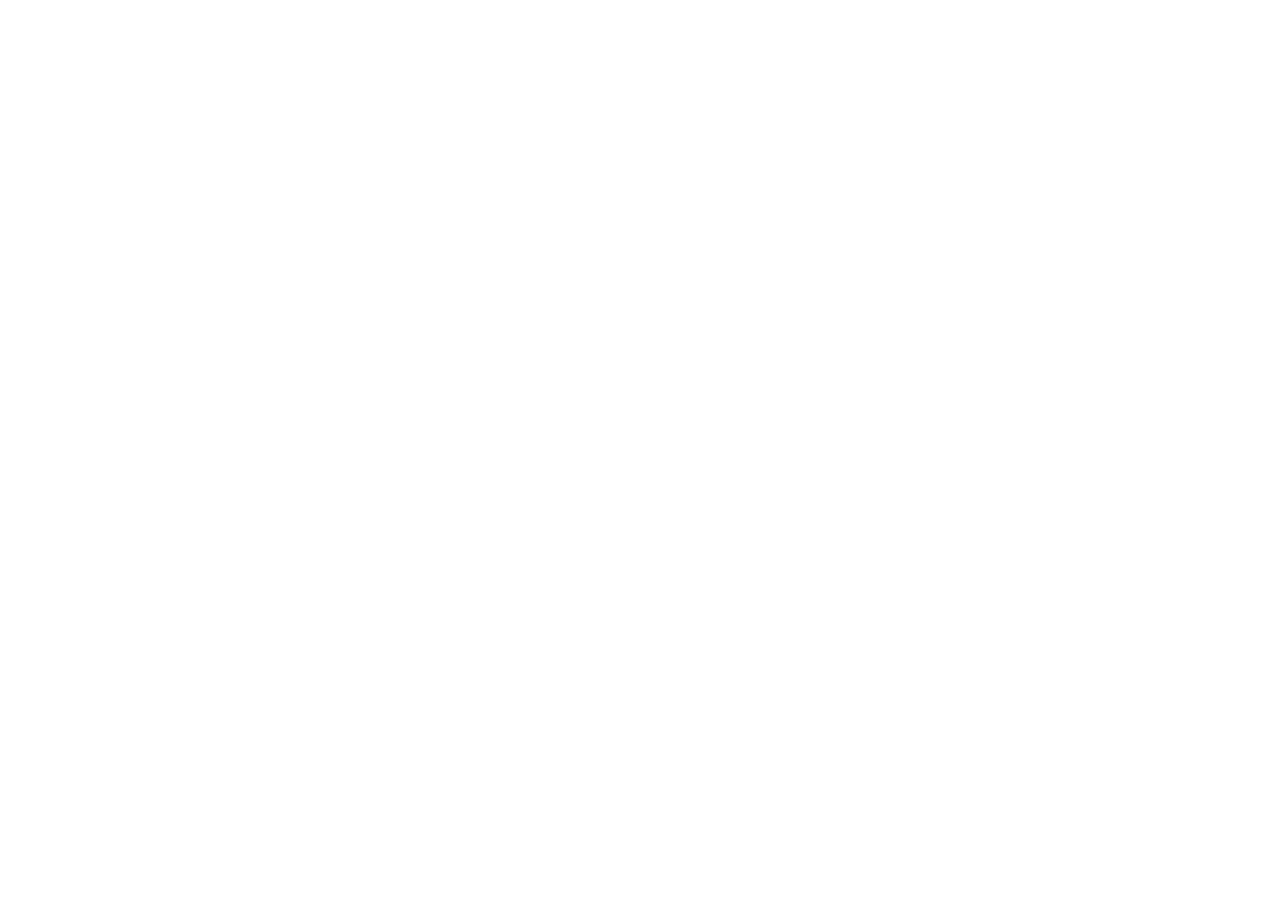
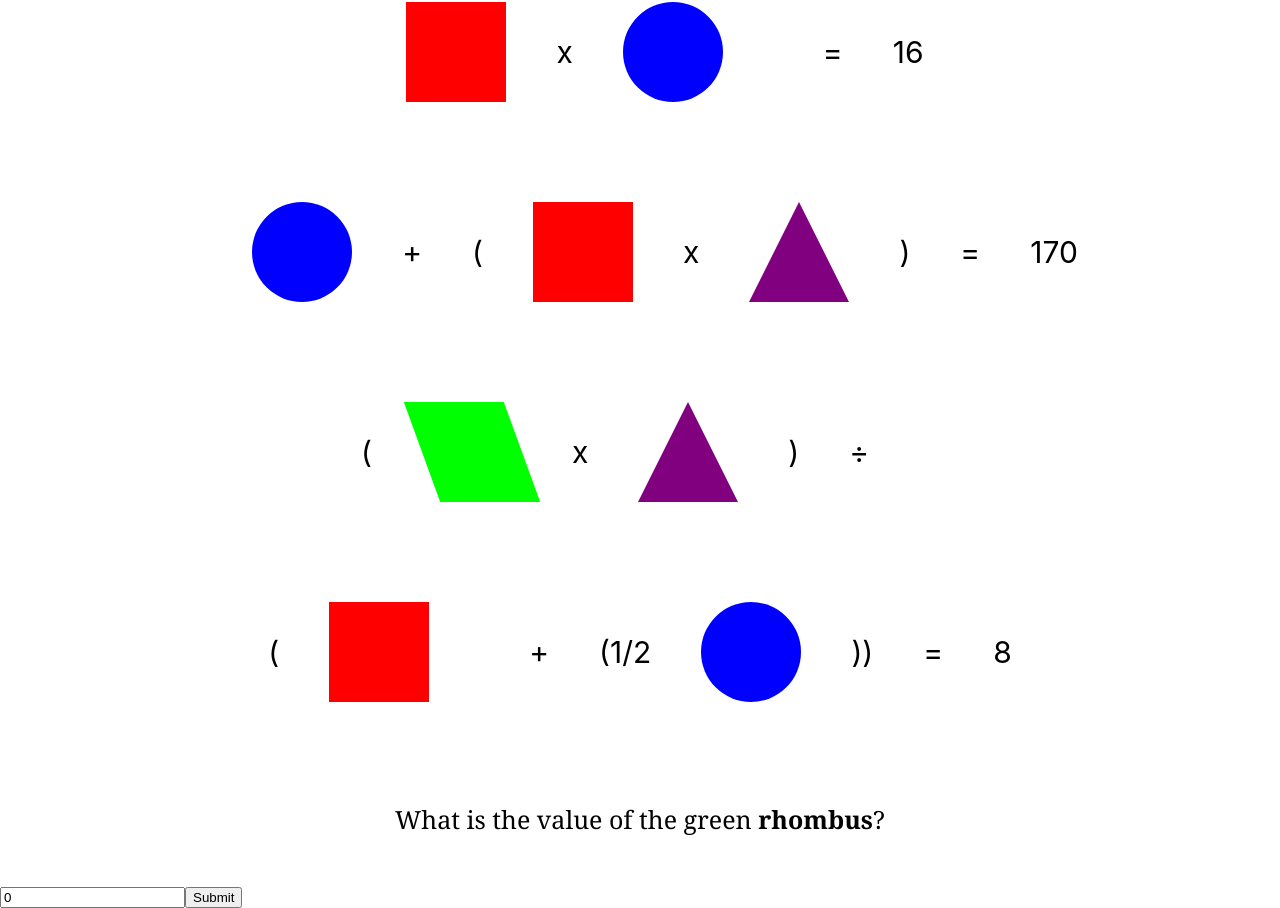
Before and after one commit to chrissharif/Web-Escape, a React (Create React App) app in the folder client/: page /puzzle2 in a window 1280 px wide. Shown: the part 520-1428 px from the top of the page. Before the commit the page ends 800 px from the top, so only its background shows below. Built offline with nearby package versions, Linux system fonts and the light colour scheme.

Commit message:
Puzzle Two Done

```diff
--- a/client/src/App.js
+++ b/client/src/App.js
@@ -11,6 +11,9 @@
 function App() {
 
   const [answer1, setAnswer1] = useState(false)
+  const [answer2, setAnswer2] = useState(false)
+  const [answer3, setAnswer3] = useState(false)
+  const [answer4, setAnswer4] = useState(false)
 
   return (
     <div>
@@ -33,7 +36,7 @@
       </Route>
 
       <Route exact path='/home'>
-        <Home answer1={answer1}/>
+        <Home answer1={answer1} answer2={answer2}/>
       </Route>
 
       <Route exact path='/leaderboard'>
@@ -45,7 +48,7 @@
       </Route>
 
       <Route exact path='/puzzle2'>
-        <Puzzle2 />
+        <Puzzle2 setAnswer2={setAnswer2}/>
       </Route>
 
       <Route exact path='/puzzle3'>
--- a/client/src/components/Home.jsx
+++ b/client/src/components/Home.jsx
@@ -44,7 +44,7 @@
         </div>
 
         <div className='lock'>
-        <div className='lock-semicircle'></div>
+        <div className={props.answer2 ? correct : lock}></div>
         <div className='base'>
           <div className='lock-top'></div>
           <div className='lock-bottom'></div>
--- a/client/src/components/Puzzle1.css
+++ b/client/src/components/Puzzle1.css
@@ -28,6 +28,12 @@
 
 .text {
   font-size: 20px;
-  font-family: "Lucida Sans", Geneva, Verdana, sans-serif;
+  font-family: Georgia, "Times New Roman", Times, serif;
   margin: 0px 0px 0px 25px;
 }
+
+.text2 {
+  font-size: 25px;
+  text-align: center;
+  margin: 50px;
+}
--- a/client/src/components/Puzzle1.jsx
+++ b/client/src/components/Puzzle1.jsx
@@ -29,9 +29,9 @@
       </nav>
 
       <div>
-        <p>The answer to this puzzle is a three digit code.
-          Use the riddles below to determine the three
-        numbers and unlock the first lock.</p>
+        <p className='text2'>The <strong>secret code</strong> for this puzzle is made up of three digits.
+          <br />Use the riddles below to determine the three
+        numbers.</p>
       </div>
 
       <div className='num-box-container'>
@@ -52,6 +52,8 @@
         </div>
       </div>
 
+      <div className='text2'>What is the <strong>secret code</strong>?</div>
+
       <form onSubmit={onSubmit}>
         <input
           type='number'
--- /dev/null
+++ b/client/src/components/Puzzle2.css
@@ -0,0 +1,75 @@
+.puzzle-container {
+  display: flex;
+  align-items: center;
+  justify-content: center;
+  flex-wrap: wrap;
+}
+
+.circle {
+  background-color: blue;
+  border-radius: 50px;
+  width: 100px;
+  height: 100px;
+  margin: 50px;
+}
+
+.square {
+  width: 100px;
+  height: 100px;
+  background-color: red;
+  margin: 50px;
+}
+
+/* Triangle made with help from https://css-tricks.com/the-shapes-of-css/ */
+
+.triangle {
+  width: 0;
+  height: 0;
+  border-left: 50px solid transparent;
+  border-right: 50px solid transparent;
+  border-bottom: 100px solid purple;
+  margin: 50px;
+}
+
+.rhombus {
+  background-color: lime;
+  width: 100px;
+  height: 100px;
+  transform: skew(20deg);
+  margin: 50px;
+}
+
+.equal-sign {
+  margin: 50px;
+}
+
+.plus-sign {
+  margin: 50px 50px 50px 0px;
+}
+
+.divide-sign {
+  margin: 50px;
+}
+
+.individual {
+  display: flex;
+  align-items: center;
+  justify-content: center;
+  font-size: 30px;
+  flex-wrap: wrap;
+  margin: 0px 150px 0px 150px;
+}
+
+.page-break {
+  display: flex;
+  justify-content: center;
+  align-items: center;
+  flex-wrap: wrap;
+}
+
+.text {
+  text-align: center;
+  font-family: Georgia, "Times New Roman", Times, serif;
+  margin: 50px;
+  font-size: 25px;
+}
--- a/client/src/components/Puzzle2.jsx
+++ b/client/src/components/Puzzle2.jsx
@@ -1,7 +1,23 @@
-import React from 'react'
+import './Puzzle2.css'
+import React, {useState} from 'react'
 import { Link } from 'react-router-dom'
 
-function Puzzle2() {
+function Puzzle2(props) {
+
+  const [answer, setAnswer] = useState(0)
+
+  async function onSubmit(e) {
+    e.preventDefault()
+    if (answer === 3) {
+      props.setAnswer2(true)
+      let input = document.querySelector('input')
+      input.style.backgroundColor = 'lime'
+    } else {
+      let input = document.querySelector('input')
+      input.style.backgroundColor = 'red'
+    }
+  }
+
   return (
     <div>
       <h1>Puzzle 2</h1>
@@ -10,6 +26,54 @@
           <button>Home</button>
         </Link>
       </nav>
+
+        <div className='text'>Each geometric shape below
+          has a numerical value. The goal is to figure out<br />
+          which shape equals what number and finally calculate
+          the value of the <strong>rhombus</strong>.</div>
+      <div className='puzzle-container'>
+        <div className='individual'>
+          <div className='circle'></div>+
+          <div className='circle'></div>
+          <div className='equal-sign'>=</div>4
+        </div>
+        <div className='individual'>
+          <div className='square'></div>x
+          <div className='circle'></div>
+          <div className='equal-sign'>=</div>16
+        </div>
+        <div className='individual'>
+          <div className='circle'></div>
+          <div className='plus-sign'>+</div>
+          (<div className='square'></div>x
+          <div className='triangle'></div>)
+          <div className='equal-sign'>=</div>170
+        </div>
+        <div className='individual'>
+          (<div className='rhombus'></div>x
+          <div className='triangle'></div>)
+          <div className='divide-sign'>÷</div>
+          <div className='page-break'>
+            (<div className='square'></div>
+            <div className='equal-sign'>+</div>
+            (1/2<div className='circle'></div>))
+            <div className='equal-sign'>=</div>8
+          </div>
+        </div>
+      </div>
+
+        <div className='text'>What is the value of the green <strong>rhombus</strong>?</div>
+
+      <form onSubmit={onSubmit}>
+        <input
+          type='number'
+          value={answer}
+          onChange={(e) => setAnswer(parseInt(e.target.value))}
+          placeholder='Answer'>
+        </input>
+        <button>Submit</button>
+      </form>
+
     </div>
   )
 }
--- /dev/null
+++ b/client/src/components/Puzzle3.css
@@ -0,0 +1,5 @@
+.text {
+  font-size: 25px;
+  font-family: Georgia, "Times New Roman", Times, serif;
+  margin: 50px;
+}
--- a/client/src/components/Puzzle3.jsx
+++ b/client/src/components/Puzzle3.jsx
@@ -1,3 +1,4 @@
+import './Puzzle3.css'
 import React from 'react'
 import { Link } from 'react-router-dom'
 
@@ -10,6 +11,17 @@
           <button>Home</button>
         </Link>
       </nav>
+
+      <div className='text'>Sally is having a family party today
+        and it looks like the guests start arriving. <br />There are a
+        lot of guests coming, so Sally had a tough time figuring
+        out who <br />brought what food. Can you help Sally find out who
+        brought the <strong>apple pie?</strong>
+      </div>
+      <div className='puzzle-container'>
+        <div className='clue'></div>
+      </div>
+
     </div>
   )
 }
```
